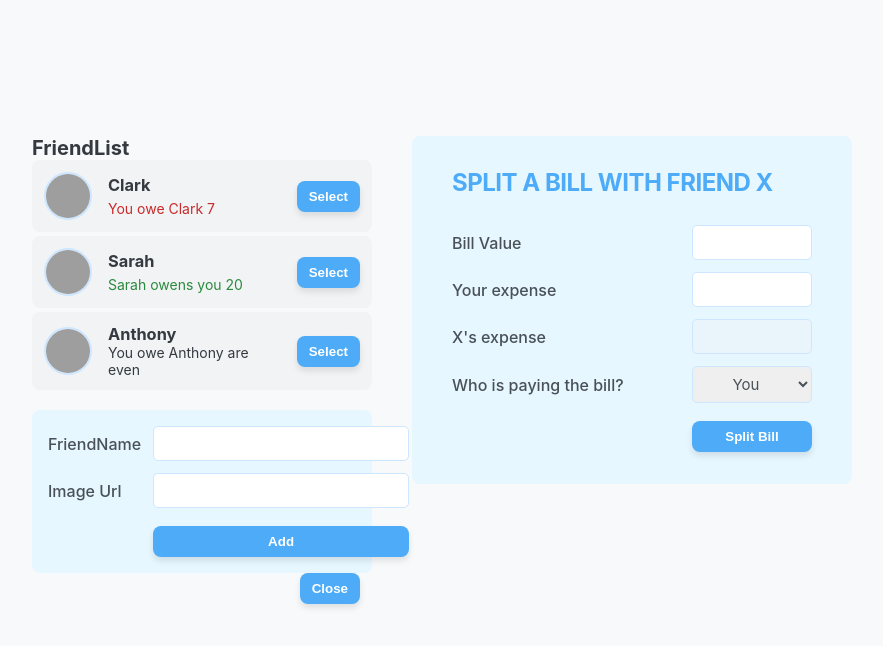
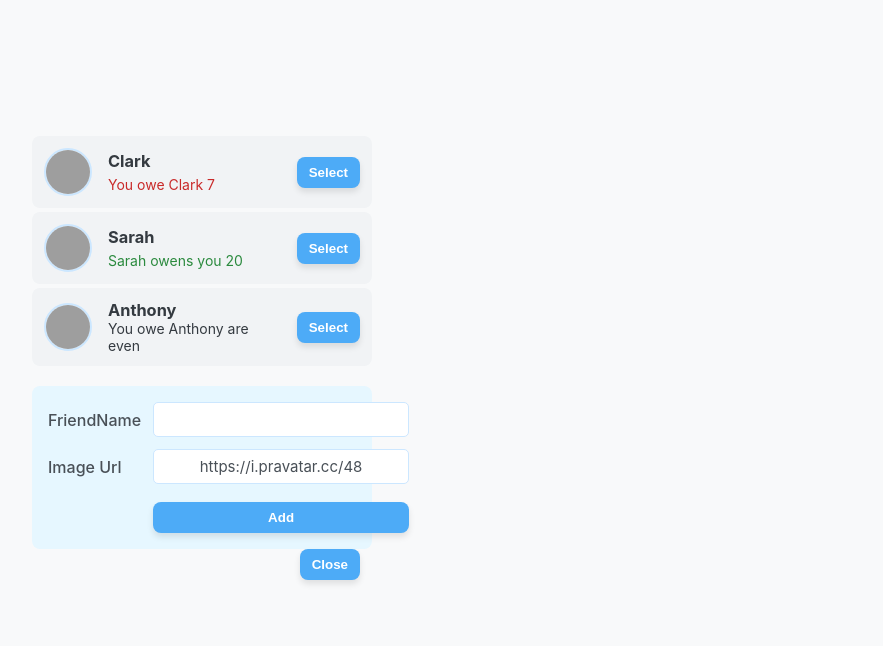
Before and after one commit to EmanueleZii/Eat-N_Split_React_Project, a React (Create React App) app: page / in a window 1280 px wide. Both pictures are taken after a click on the button "Add Friend". Shown: the top 646 px of the page, without its empty margins (198-1081 px from the left). Built offline with nearby package versions, Linux system fonts and the light colour scheme; grey boxes are pictures that could not be loaded.

Commit message:
selectefriend

```diff
--- a/src/App.js
+++ b/src/App.js
@@ -21,87 +21,139 @@ const initialFriends = [
     balance: 0,
   },
 ];
-function Button({children, onClick}){
-  return(
+
+function Button({children, onClick}) {
+  return (
     <button className='button' onClick={onClick}>{children}</button>
   );
  }
+
 export default function App() {
 
+  const [friends, setFriends ] = useState(initialFriends);
   const [showAddFriend, setShowFriend] = useState(false);
+  const [selectFriend, setSelectFriend] = useState(null);
 
-  function handleShowAddFriend(){
+  function handleAddFriend({friend}){
+    setFriends((friends) =>[...friends, friend] );
+    setShowFriend(false);
+  }
+
+  function handleShowAddFriend() {
     setShowFriend((show)=> !show);
+  }
+
+  function handleSelection(friend) {
+  setSelectFriend((current)=>
+    current?.id  === friend.id ?  null : friend );
+  showAddFriend(false);
   }
 
   return (
     <div className='app'>
       <div className='sidebar'>
-        <FriendList initialFriends={initialFriends} />
-         { showAddFriend &&  <FormAddFriend /> }
+        <FriendList friends={friends} selectFriend={selectFriend} onSelection={handleSelection} />
+
+        { showAddFriend &&
+        <FormAddFriend onAddFriend={handleAddFriend} /> }
+
         <Button  onClick={handleShowAddFriend}>
           {showAddFriend ? "Close":"Add Friend"}
         </Button>
       </div>
-      <FormSplitBill />
+      { selectFriend && <FormSplitBill selectFriend={selectFriend} />}
     </div>
 
   );
 }
 
- function FriendList({initialFriends}){
-  const friends = initialFriends;
+ function FriendList({ friends, onSelection, selectFriend }) {
+
   return(
     <div>
-      <h1 className='title'>FriendList</h1>
       <ul>
       {friends.map(
         (friend) => (
-         <Friend friend={friend} key={friend.id} />
+         <Friend friend={friend}
+                key={friend.id}
+                selectFriend={selectFriend}
+                onSelection={onSelection} />
         ))}
       </ul>
     </div>
   );
  }
 
- function Friend({ friend }){
+ function Friend({ friend, onSelection, selectFriend }) {
+
+  const isSelected = selectFriend?.id === friend.id;
+
   return (
-    <li>
+    <li className={isSelected ? 'selected': ''}>
+
        <img src={friend.image} alt={friend.name} />
+
        <h3>{friend.name}</h3>
        {friend.balance < 0 &&
-       <p className='red'>You owe {friend.name} {Math.abs(friend.balance)}</p>}
+
+      <p className='red'>You owe {friend.name} {Math.abs(friend.balance)}</p>}
        {friend.balance > 0 &&
-        <p className='green'>{friend.name} owens you {Math.abs(friend.balance)}</p>}
+
+      <p className='green'>{friend.name} owens you {Math.abs(friend.balance)}</p>}
        {friend.balance === 0 &&
-        <p>You owe {friend.name} are even</p>}
 
-        <Button>Select</Button>
+      <p>You owe {friend.name} are even</p>}
+
+        <Button onClick={()=>{onSelection(friend)}}>{isSelected ? 'Close': 'Select'}</Button>
        </li>
     );
  }
 
+ function FormAddFriend({onAddFriend}){
 
+  const [name, setName] = useState("");
+  const [image, setImage] = useState("https://i.pravatar.cc/48");
 
- function FormAddFriend(){
+  function handleSubmit(e){
+    e.preventDefault();
+
+    if (!name || !image) return;
+
+    const id = crypto.randomUUID();
+
+    const newFriend ={
+      name,
+      image: `${image}?=${id}`,
+      balance:0,
+      id: id,
+    };
+    setName('');
+    setImage("https://i.pravatar.cc/48");
+  }
+
   return(
-    <form className='form-add-firend'>
+    <form className='form-add-firend' onSubmit={handleSubmit}>
       <label>FriendName</label>
-      <input type='text' />
+      <input type='text' value={name} onChange={(e)=>
+        setName(e.target.value)}
+      />
 
       <label>Image Url</label>
-      <input type='text' />
+      <input type='text' value={image} onChange={(e)=>{
+        setImage(e.target.value);
+      }}
+      />
 
      <Button>Add</Button>
     </form>
   );
  }
 
- function FormSplitBill(){
+ function FormSplitBill({selectFriend}){
   return(
     <form className='form-split-bill'>
 
-      <h2>Split a Bill with Friend X</h2>
+      <h2>Split a Bill with Friend {selectFriend.name}</h2>
 
       <label> Bill Value </label>
       <input type='number'/>
@@ -109,13 +161,13 @@ export default function App() {
       <label> Your expense </label>
       <input type='number'/>
 
-      <label> X's expense </label>
+      <label> {selectFriend.name}'s expense </label>
       <input type='number' disabled />
 
      <label> Who is paying the bill?</label>
       <select>
         <option value='user'>You </option>
-        <option value='friend'>X' Friend </option>
+        <option value='friend'>{selectFriend.name}' Friend </option>
       </select>
 
      <Button>Split Bill</Button>
```
